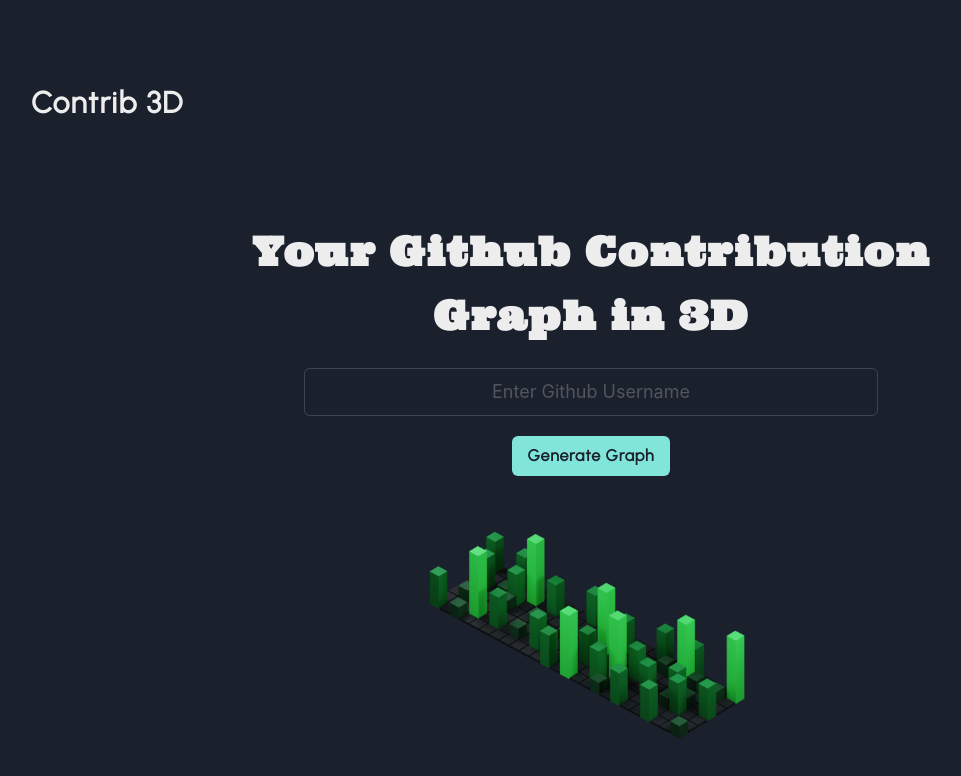
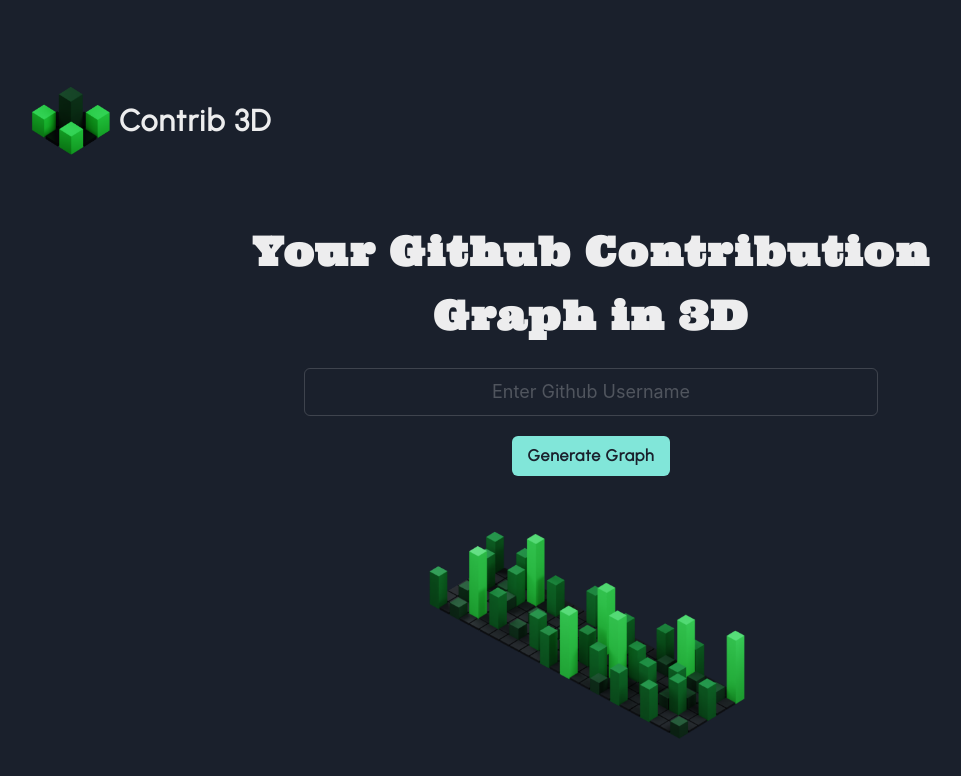
Before and after one commit to Hemanthhari2000/contrib-3d, a Next.js app: page / in a window 1280 px wide. Shown: the top 776 px of the page, without its empty margins (49-1010 px from the left). Built offline with nearby package versions, Linux system fonts and the light colour scheme.

Commit message:
Add. Logo to all pages in the Navbar

```diff
--- a/components/Navbar/index.js
+++ b/components/Navbar/index.js
@@ -1,4 +1,5 @@
-import { Box, Text } from "@chakra-ui/react";
+import { Box, HStack, Image, Text } from "@chakra-ui/react";
+import Link from "next/link";
 import { kUrbanist } from "../../lib/constants";
 import { FadeIn } from "../Animations/Transition/FadeIn";
 
@@ -6,15 +7,26 @@ const Navbar = () => {
   return (
     <Box as="nav" position={"absolute"} top={0} left={0} w={"100%"} zIndex={10}>
       <FadeIn>
+        <HStack p={20} width={"fit-content"}>
+          <Link href={"/"}>
+            <HStack>
+              <Image
+                boxSize="80px"
+                objectFit="cover"
+                src={"/logo.png"}
+                alt={"logo"}
+              />
               <Text
                 className={kUrbanist.className}
-					p={20}
                 fontSize={30}
                 fontWeight={"bold"}
                 letterSpacing={1.3}
               >
                 Contrib 3D
               </Text>
+            </HStack>
+          </Link>
+        </HStack>
       </FadeIn>
     </Box>
   );
```
Also changed, not shown: public/logo.png (added). Lines whose indentation alone changed are shown as unchanged.
